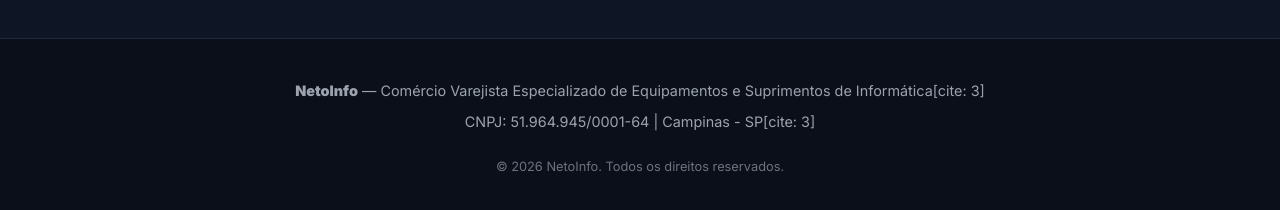
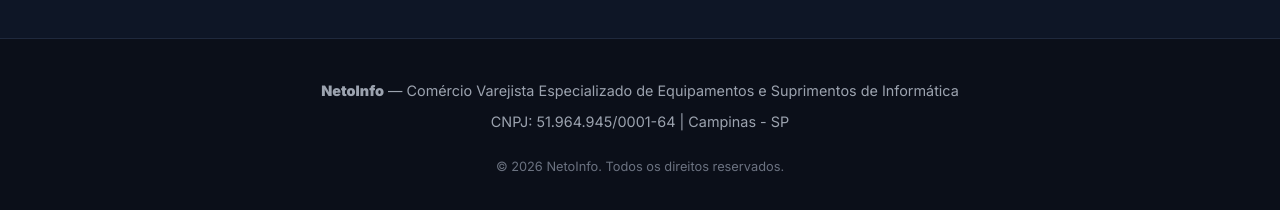
Before and after one commit to netoinfo2023/netoinfo-site, a plain HTML site: page index.html in a window 1280 px wide. Shown: the part 2205-2415 px from the top of the page. Drawn offline with Linux system fonts and the light colour scheme.

Commit message:
Update index.html

```diff
--- a/index.html
+++ b/index.html
@@ -324,7 +324,7 @@
     </section>
 
     <!-- Seção de Avaliações do Google (Elfsight) -->
-    <section id="reviews" class="reviews-section">
+   <section id="reviews" class="reviews-section">
         <h2 class="section-title" style="margin-bottom: 2rem;">O que nossos Clientes dizem</h2>
         <script src="https://elfsightcdn.com/platform.js" async></script>
         <div class="elfsight-app-accc80cc-6020-460e-844e-48219c99ec0d" data-elfsight-app-lazy></div>
@@ -356,8 +356,8 @@
 
     <!-- Rodapé -->
     <footer>
-        <p><strong>NetoInfo</strong> — Comércio Varejista Especializado de Equipamentos e Suprimentos de Informática[cite: 3]</p>
-        <p>CNPJ: 51.964.945/0001-64 | Campinas - SP[cite: 3]</p>
+        <p><strong>NetoInfo</strong> — Comércio Varejista Especializado de Equipamentos e Suprimentos de Informática</p>
+        <p>CNPJ: 51.964.945/0001-64 | Campinas - SP</p>
         <p style="margin-top: 1.5rem; font-size: 0.8rem; color: #6b7280;">© 2026 NetoInfo. Todos os direitos reservados.</p>
     </footer>
 
```
